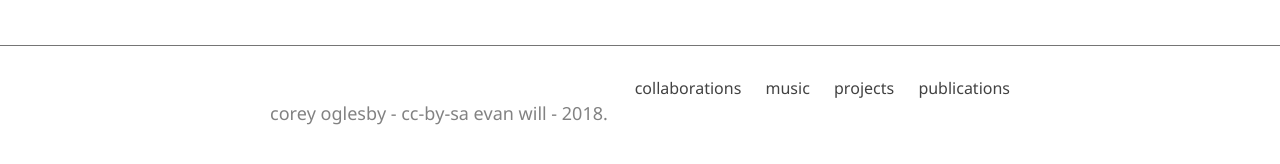
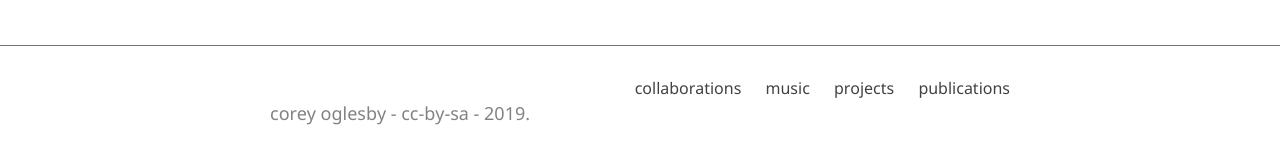
Before and after one commit to coroglesby/corey, a Jekyll site: the page built from index.md, in a window 1280 px wide. Shown: the part 569-733 px from the top of the page. Built offline with Jekyll 4.4.1, drawn with Linux system fonts in a browser that asks for light colours.

Commit message:
update config

```diff
--- a/_config.yml
+++ b/_config.yml
@@ -14,20 +14,20 @@ description: "Corey Oglesby is a poet, editor, and musician."
 keywords: "poetry, literature, comics, illustrations, art"
 
 # author settings for cc-by, appears in the footer
-author: evan will
-pub_year: 2018
-github_username: evanwill
+author:
+pub_year: 2019
+github_username:
 
 # add the full url for the github repository
-repo: "https://github.com/evanwill/workshop-template"
+repo: "https://github.com/coroglesby/corey"
 
 # site urls
 # add the url for the domain,
 # on gh-pages follow the pattern: https://username.github.io
-url: https://evanwill.github.io
+url: https://coroglesby.github.io
 # add subsection of the domain,
 # on gh-pages this is a / followed by the name of the repository
-baseurl: /workshop-template
+baseurl: /corey
 
 # add google analytics if desired (optional)
 # if blank, it will be ignored
```
